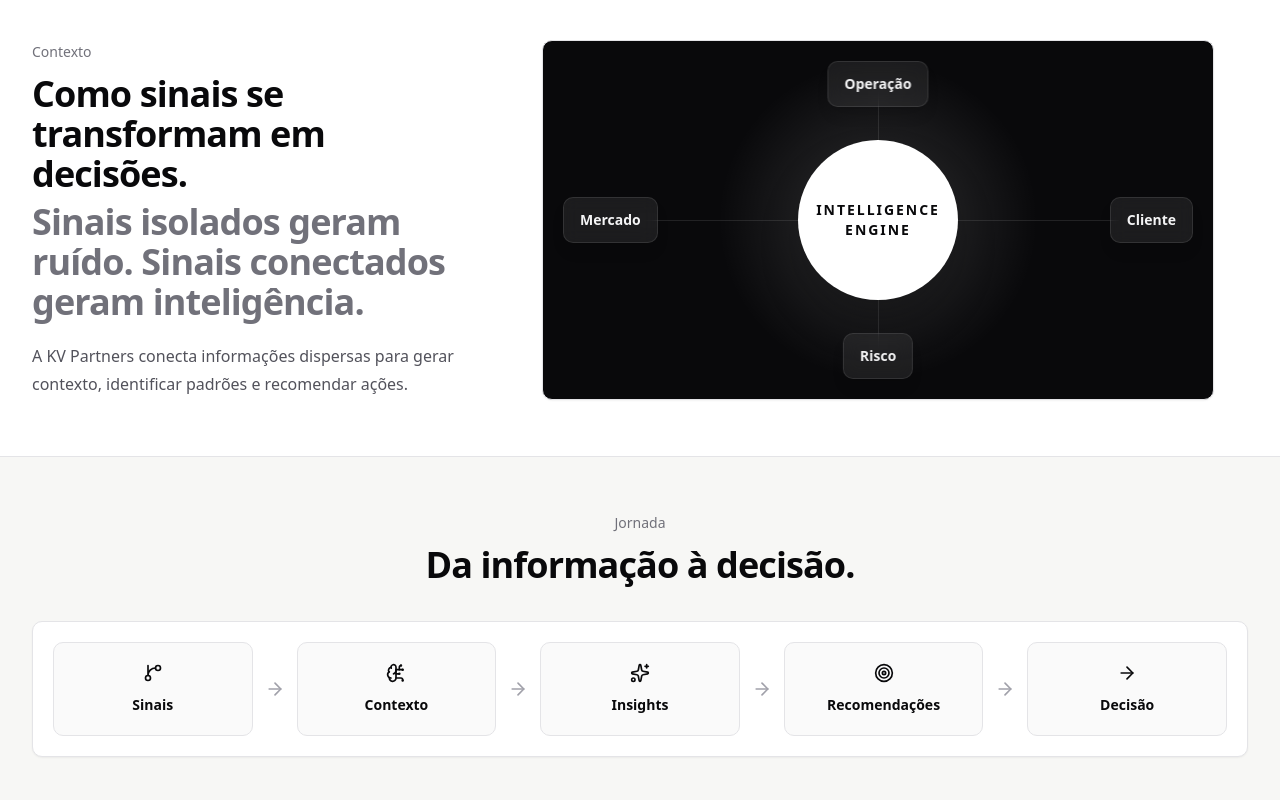
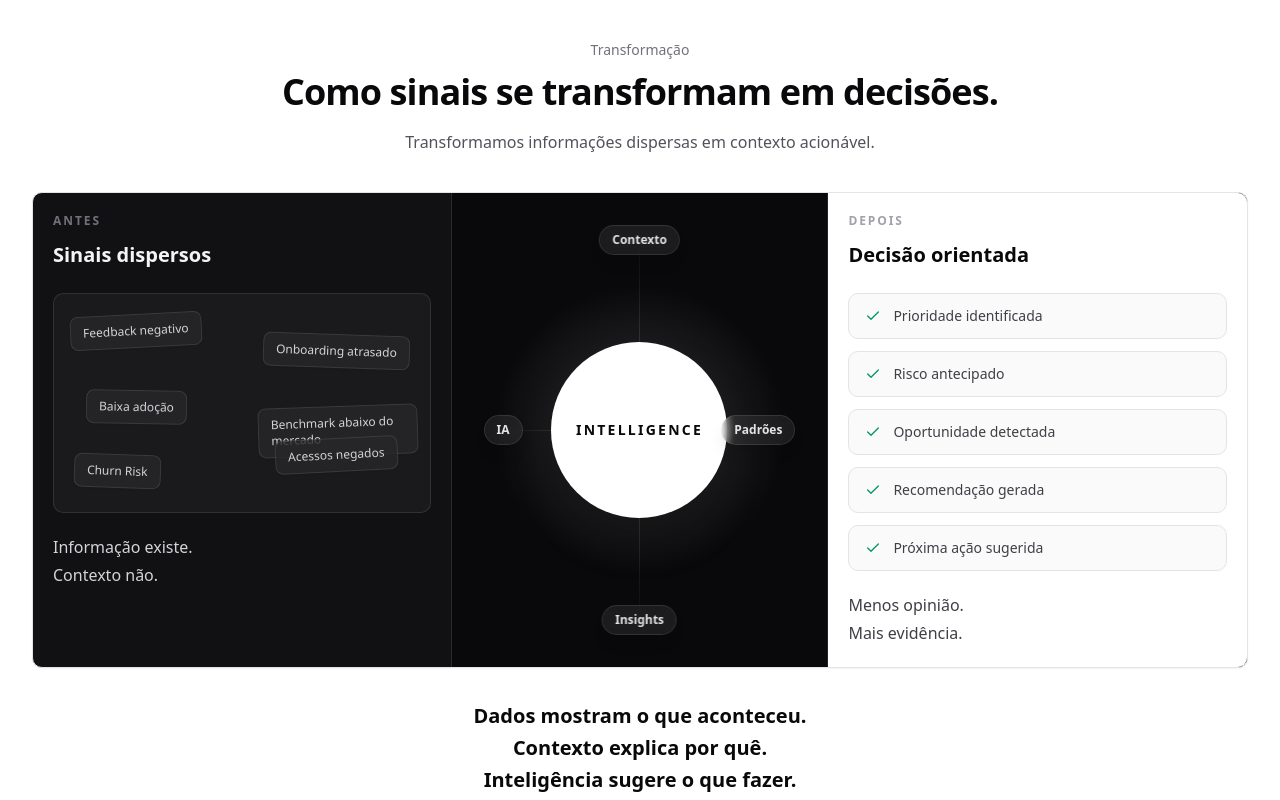
Before and after one commit to KarlaVieira-Dev/kv-partners-mvp, a Next.js app: page / in a window 1280 px wide. Shown: the part 1300-2100 px from the top of the page. Built offline with nearby package versions, Linux system fonts and the light colour scheme.

Commit message:
Refine landing transformation experience

```diff
--- a/components/landing/landing-page.tsx
+++ b/components/landing/landing-page.tsx
@@ -1,6 +1,7 @@
 import {
   ArrowRight,
   BrainCircuit,
+  Check,
   GitBranch,
   MessageSquareText,
   Sparkles,
@@ -22,7 +23,24 @@ const problemSignals = [
   "Oportunidade de expansão",
 ];
 
-const intelligenceContexts = ["Operação", "Cliente", "Risco", "Mercado"];
+const scatteredSignals = [
+  "Feedback negativo",
+  "Onboarding atrasado",
+  "Baixa adoção",
+  "Benchmark abaixo do mercado",
+  "Churn Risk",
+  "Acessos negados",
+];
+
+const intelligenceOrbit = ["Contexto", "Padrões", "Insights", "IA"];
+
+const orientedDecisions = [
+  "Prioridade identificada",
+  "Risco antecipado",
+  "Oportunidade detectada",
+  "Recomendação gerada",
+  "Próxima ação sugerida",
+];
 
 const decisionSteps = [
   { icon: GitBranch, title: "Sinais" },
@@ -179,48 +197,108 @@ export function LandingPage() {
         className="border-y border-zinc-200 bg-white px-4 py-14 sm:px-6 lg:px-8"
         id="contexto"
       >
-        <div className="mx-auto grid max-w-7xl gap-8 lg:grid-cols-[0.75fr_1.25fr] lg:items-center">
-          <div>
-            <p className="text-sm font-medium text-zinc-500">Contexto</p>
+        <div className="mx-auto max-w-7xl">
+          <div className="mx-auto max-w-3xl text-center">
+            <p className="text-sm font-medium text-zinc-500">Transformação</p>
             <h2 className="mt-3 text-3xl font-semibold tracking-tight text-zinc-950 sm:text-4xl">
               Como sinais se transformam em decisões.
-              <span className="mt-2 block text-zinc-500">
-                Sinais isolados geram ruído. Sinais conectados geram
-                inteligência.
-              </span>
             </h2>
-            <p className="mt-5 text-base leading-7 text-zinc-600">
-              A KV Partners conecta informações dispersas para gerar contexto,
-              identificar padrões e recomendar ações.
+            <p className="mt-4 text-base leading-7 text-zinc-600">
+              Transformamos informações dispersas em contexto acionável.
             </p>
           </div>
 
-          <div className="relative mx-auto grid min-h-[360px] w-full max-w-2xl place-items-center overflow-hidden rounded-lg border border-zinc-200 bg-zinc-950 p-6 text-white shadow-sm">
-            <div className="absolute inset-0 bg-[radial-gradient(circle_at_center,rgba(255,255,255,0.16),transparent_42%)]" />
-            <div className="absolute h-px w-[72%] bg-white/10" />
-            <div className="absolute h-[72%] w-px bg-white/10" />
-            <div className="relative z-10 grid size-40 place-items-center rounded-full border border-white/15 bg-white text-center text-sm font-semibold uppercase tracking-[0.14em] text-zinc-950 shadow-2xl">
+          <div className="mt-9 overflow-hidden rounded-lg border border-zinc-200 bg-zinc-950 text-white shadow-sm">
+            <div className="grid gap-0 lg:grid-cols-[1fr_0.9fr_1fr]">
+              <div className="border-b border-white/10 bg-white/[0.03] p-5 lg:border-b-0 lg:border-r">
+                <p className="text-xs font-semibold uppercase tracking-[0.16em] text-zinc-500">
+                  Antes
+                </p>
+                <h3 className="mt-3 text-xl font-semibold text-zinc-100">
+                  Sinais dispersos
+                </h3>
+                <div className="relative mt-6 min-h-[220px] rounded-lg border border-white/10 bg-white/[0.04] p-4">
+                  {scatteredSignals.map((signal, index) => (
+                    <span
+                      className={cn(
+                        "absolute max-w-[160px] rounded-md border border-white/10 bg-zinc-800/80 px-3 py-2 text-xs font-medium text-zinc-300 shadow-sm",
+                        index === 0 && "left-4 top-5 rotate-[-3deg]",
+                        index === 1 && "right-5 top-10 rotate-2",
+                        index === 2 && "left-8 top-24 rotate-1",
+                        index === 3 && "right-3 top-28 rotate-[-2deg]",
+                        index === 4 && "bottom-6 left-5 rotate-2",
+                        index === 5 && "bottom-10 right-8 rotate-[-3deg]",
+                      )}
+                      key={signal}
+                    >
+                      {signal}
+                    </span>
+                  ))}
+                </div>
+                <p className="mt-5 text-base font-medium leading-7 text-zinc-300">
+                  Informação existe.
+                  <br />
+                  Contexto não.
+                </p>
+              </div>
+
+              <div className="relative grid min-h-[360px] place-items-center overflow-hidden border-b border-white/10 p-5 lg:border-b-0 lg:border-r">
+                <div className="absolute inset-0 bg-[radial-gradient(circle_at_center,rgba(255,255,255,0.18),transparent_48%)]" />
+                <div className="absolute left-8 right-8 top-1/2 h-px bg-gradient-to-r from-transparent via-white/20 to-transparent" />
+                <div className="absolute bottom-8 top-8 left-1/2 w-px bg-gradient-to-b from-transparent via-white/20 to-transparent" />
+                <div className="relative grid size-44 place-items-center rounded-full border border-white/15 bg-white text-center text-sm font-semibold uppercase tracking-[0.16em] text-zinc-950 shadow-2xl">
                   INTELLIGENCE
-              <br />
-              ENGINE
                 </div>
-            <div className="absolute inset-5">
-              {intelligenceContexts.map((context, index) => (
+                {intelligenceOrbit.map((item, index) => (
                   <div
                     className={cn(
-                    "absolute rounded-lg border border-white/10 bg-white/[0.08] px-4 py-3 text-sm font-semibold text-zinc-100 shadow-lg backdrop-blur",
-                    index === 0 && "left-1/2 top-0 -translate-x-1/2",
-                    index === 1 && "right-0 top-1/2 -translate-y-1/2",
-                    index === 2 && "bottom-0 left-1/2 -translate-x-1/2",
-                    index === 3 && "left-0 top-1/2 -translate-y-1/2",
+                      "absolute rounded-full border border-white/10 bg-white/[0.08] px-3 py-1.5 text-xs font-semibold text-zinc-200 shadow-lg backdrop-blur-sm",
+                      index === 0 && "left-1/2 top-8 -translate-x-1/2",
+                      index === 1 && "right-8 top-1/2 -translate-y-1/2",
+                      index === 2 && "bottom-8 left-1/2 -translate-x-1/2",
+                      index === 3 && "left-8 top-1/2 -translate-y-1/2",
                     )}
-                  key={context}
+                    key={item}
                   >
-                  {context}
+                    {item}
                   </div>
                 ))}
               </div>
+
+              <div className="bg-white p-5 text-zinc-950">
+                <p className="text-xs font-semibold uppercase tracking-[0.16em] text-zinc-400">
+                  Depois
+                </p>
+                <h3 className="mt-3 text-xl font-semibold text-zinc-950">
+                  Decisão orientada
+                </h3>
+                <div className="mt-6 grid gap-3">
+                  {orientedDecisions.map((decision) => (
+                    <div
+                      className="flex items-center gap-3 rounded-lg border border-zinc-200 bg-zinc-50 px-4 py-3 text-sm font-medium text-zinc-700"
+                      key={decision}
+                    >
+                      <Check className="size-4 text-emerald-600" />
+                      <span>{decision}</span>
                     </div>
+                  ))}
+                </div>
+                <p className="mt-5 text-base font-medium leading-7 text-zinc-700">
+                  Menos opinião.
+                  <br />
+                  Mais evidência.
+                </p>
+              </div>
+            </div>
+          </div>
+
+          <p className="mx-auto mt-8 max-w-3xl text-center text-xl font-semibold leading-8 text-zinc-950">
+            Dados mostram o que aconteceu.
+            <br />
+            Contexto explica por quê.
+            <br />
+            Inteligência sugere o que fazer.
+          </p>
         </div>
       </section>
 
```
Lines whose indentation alone changed are shown as unchanged.
